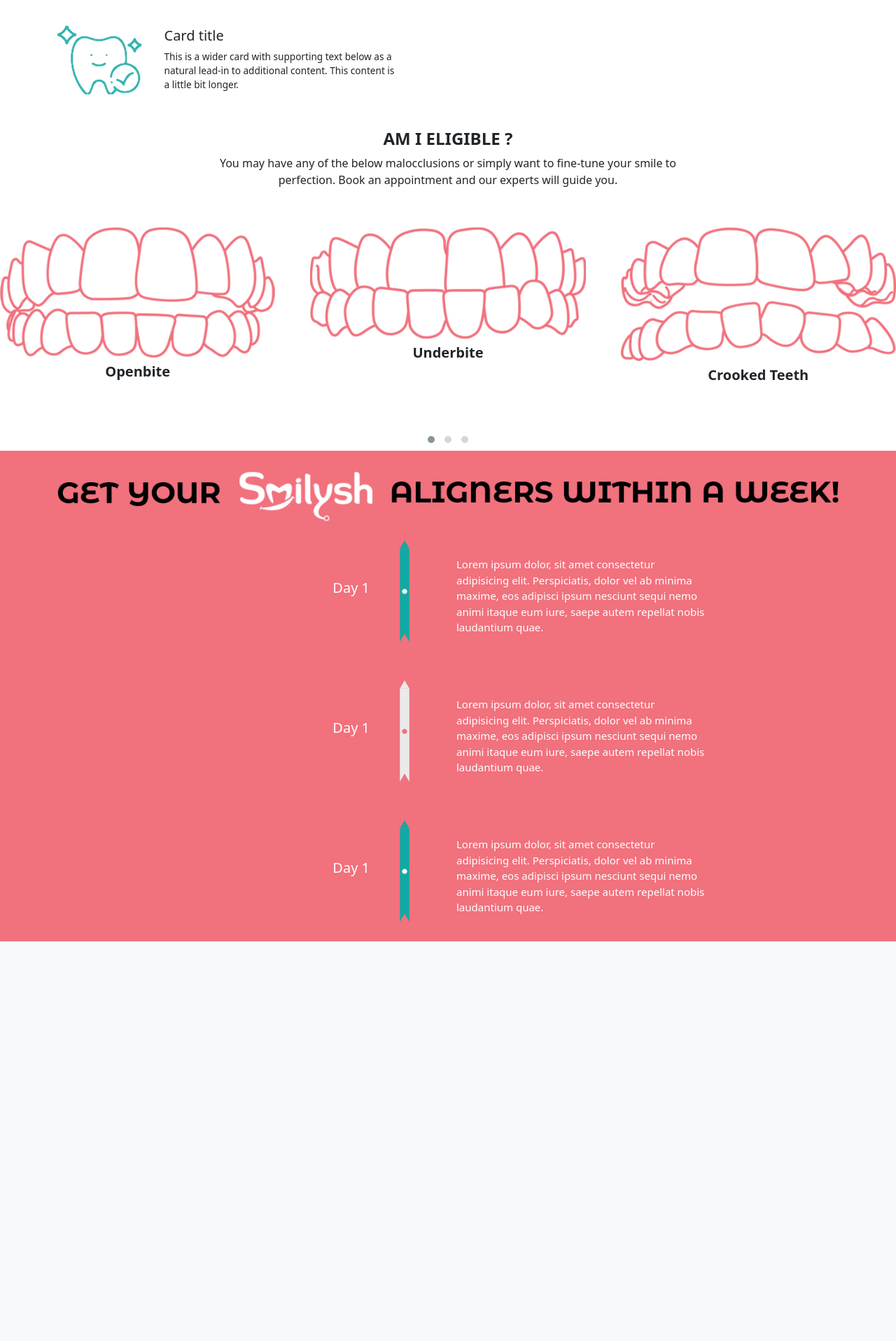
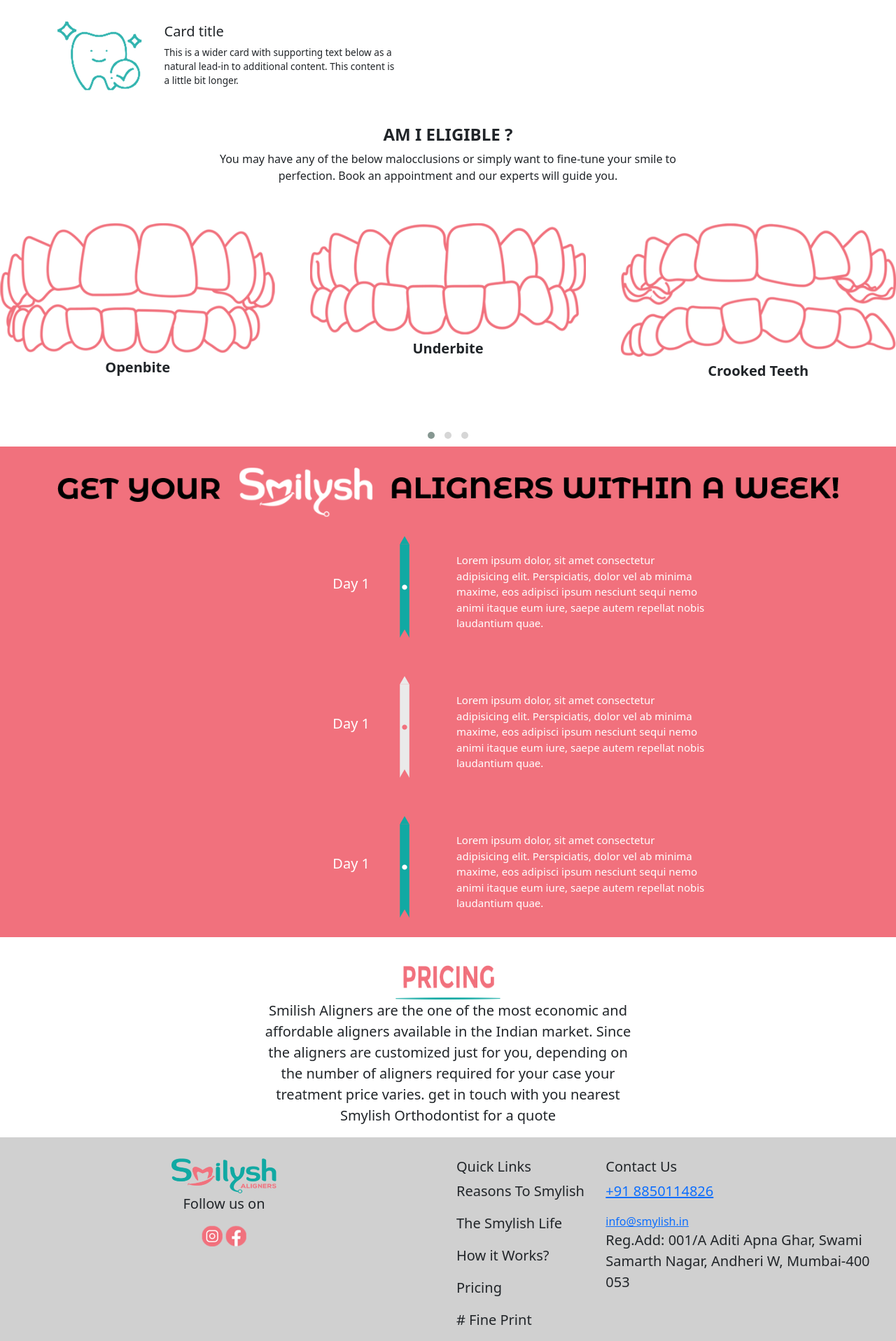
Before and after one commit to sunnyshah-23/smylish, a PHP site: page / in a window 1280 px wide. Shown: the part 2191-4107 px from the top of the page at 70% size. Before the commit the page ends 3536 px from the top, so only its background shows below. Run offline with PHP 8.4, Linux system fonts and the light colour scheme; some libraries are stand-ins or nearby versions.

Commit message:
footer added

```diff
--- a/index.html
+++ b/index.html
@@ -28,7 +28,7 @@
   </head>
   <body>
     <!-- first header -->
-    <div class="navbar navbar-light bg-light justify-content-between">
+    <!-- <div class="navbar navbar-light bg-light justify-content-between">
       <div class="social-links">
         <a class="navbar-brand" href="#">
           <img
@@ -71,9 +71,55 @@
       <div class="book-now">
         <button type="button" class="btn btn-secondary btn-lg">Book Now</button>
       </div>
-    </div>
+    </div> -->
     <!-- first header ends -->
 
+    <nav class="navbar navbar-light bg-light">
+      <div class="container-fluid">
+        <div class="social-links">
+          <a class="navbar-brand" href="#">
+            <img
+              src="img/icons/facebook.png"
+              alt=""
+              width="30"
+              height="30"
+              class="d-inline-block align-top"
+            />
+            <img
+              src="img/icons/location.png"
+              alt=""
+              width="30"
+              height="30"
+              class="d-inline-block align-top"
+            />
+            <img
+              src="img/icons/instagram.png"
+              alt=""
+              width="30"
+              height="30"
+              class="d-inline-block align-top"
+            />
+            <img
+              src="img/icons/mail.png"
+              alt=""
+              width="30"
+              height="30"
+              class="d-inline-block align-top"
+            />
+            <img
+              src="img/icons/whatsapp.png"
+              alt=""
+              width="30"
+              height="30"
+              class="d-inline-block align-top"
+            />
+          </a>
+        </div>
+        <div class="booknow">
+          <button class="btn btn-primary">BOOK CONSULTATION</button>
+        </div>
+      </div>
+    </nav>
     <!-- Just an image -->
     <!-- <nav class="navbar navbar-expand-lg navbar-light bg-white">
       <div class="container">
@@ -480,6 +526,8 @@
     </div>
     <!-- ENDS -->
 
+    <!-- Aligners start -->
+
     <div class="aligners-parent">
       <div class="container">
         <div class="row aligners-image">
@@ -534,6 +582,96 @@
         </div>
       </div>
     </div>
+    <!-- END -->
+
+    <!-- Pricing starts -->
+
+    <div class="pricing">
+      <div class="container">
+        <div class="row justify-content-center">
+          <div class="col-md-6 text-center">
+            <img src="img/Pricing/Pricing.png" />
+
+            <p>
+              Smilish Aligners are the one of the most economic and affordable
+              aligners available in the Indian market. Since the aligners are
+              customized just for you, depending on the number of aligners
+              required for your case your treatment price varies. get in touch
+              with you nearest Smylish Orthodontist for a quote
+            </p>
+          </div>
+        </div>
+      </div>
+    </div>
+    <!-- ENDS -->
+
+    <!-- Footer 1 starts -->
+    <div class="footer1">
+      <div class="container-fluid">
+        <div class="row">
+          <div class="col-md-6">
+            <div class="row justify-content-center">
+              <div class="col text-center left">
+                <img src="img/logo (3).png" alt="" width="150" height="50" />
+                <p>Follow us on</p>
+                <img
+                  src="img/icons/instagram.png"
+                  alt=""
+                  width="30"
+                  height="30"
+                  class="d-inline-block align-top"
+                />
+                <img
+                  src="img/icons/facebook.png"
+                  alt=""
+                  width="30"
+                  height="30"
+                  class="d-inline-block align-top"
+                />
+              </div>
+            </div>
+          </div>
+          <div class="col-md-6 right">
+            <div class="row justify-content-center">
+              <div class="col-md-4">
+                <h5>Quick Links</h5>
+                <p>Reasons To Smylish</p>
+                <p>The Smylish Life</p>
+                <p>How it Works?</p>
+                <p>Pricing</p>
+                <p># Fine Print</p>
+              </div>
+              <div class="col-md-8">
+                <h5>Contact Us</h5>
+                <p><a href="tel:+918850114826">+91 8850114826</a></p>
+                <a href="mailto: info@smylish.in">info@smylish.in</a>
+                <p>
+                  Reg.Add: 001/A Aditi Apna Ghar, Swami Samarth Nagar, Andheri
+                  W, Mumbai-400 053
+                </p>
+              </div>
+            </div>
+          </div>
+        </div>
+      </div>
+    </div>
+
+    <!-- ENDS -->
+
+    <!-- Footer2 starts -->
+    <div class="footer2">
+      <div class="footer">
+        <div class="container">
+          <div class="row text-center">
+            <p>
+              Copyright 2021 Smilyish Dentistry Private Limited. All Rights
+              Reserved
+            </p>
+          </div>
+        </div>
+      </div>
+    </div>
+    <!-- ENDS -->
 
     <script
       src="https://cdnjs.cloudflare.com/ajax/libs/jquery/3.6.0/jquery.min.js"
--- a/styles.css
+++ b/styles.css
@@ -92,3 +92,49 @@ p {
   margin-top: 50px;
   color: white;
 }
+
+.pricing {
+  margin-top: 40px;
+}
+
+.pricing img {
+  height: 50px;
+  width: 150px;
+}
+
+.pricing button {
+  background-color: #f1717d;
+}
+
+.footer1 {
+  background-color: #d0d0d0;
+}
+
+.footer1 .left {
+  margin-top: 30px;
+}
+
+.footer1 .right {
+  margin-top: 30px;
+}
+
+.footer2 {
+  background-color: #11a9a3;
+  color: white;
+}
+
+.footer2 p {
+  padding: 10px;
+}
+
+.header1 .left p {
+  float: left;
+}
+
+.header1 .right p {
+  float: right;
+}
+
+.btn {
+  background-color: #f1717d !important;
+}
```
Also changed, not shown: img/Pricing/Line below text.png (added), img/Pricing/Only text Pricing.png (added), img/Pricing/Pricing.png (added).
